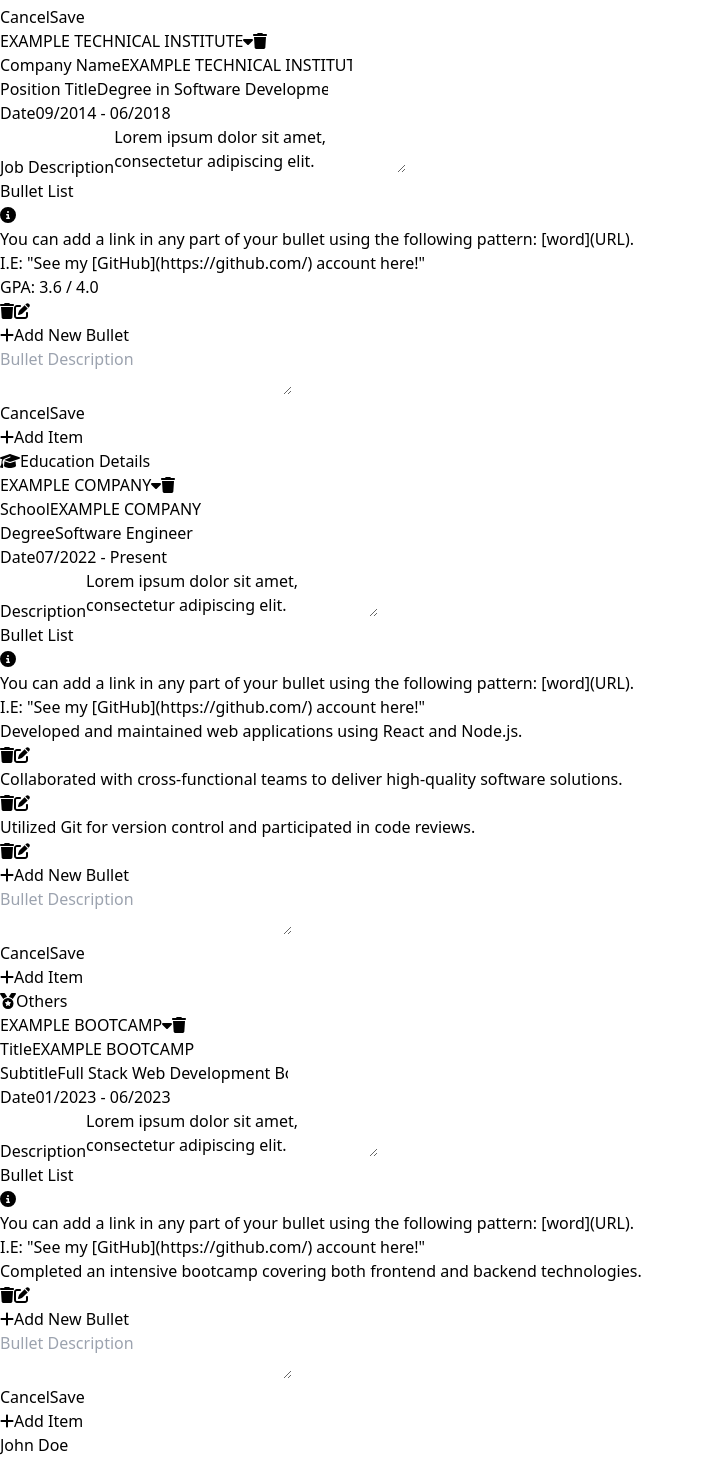
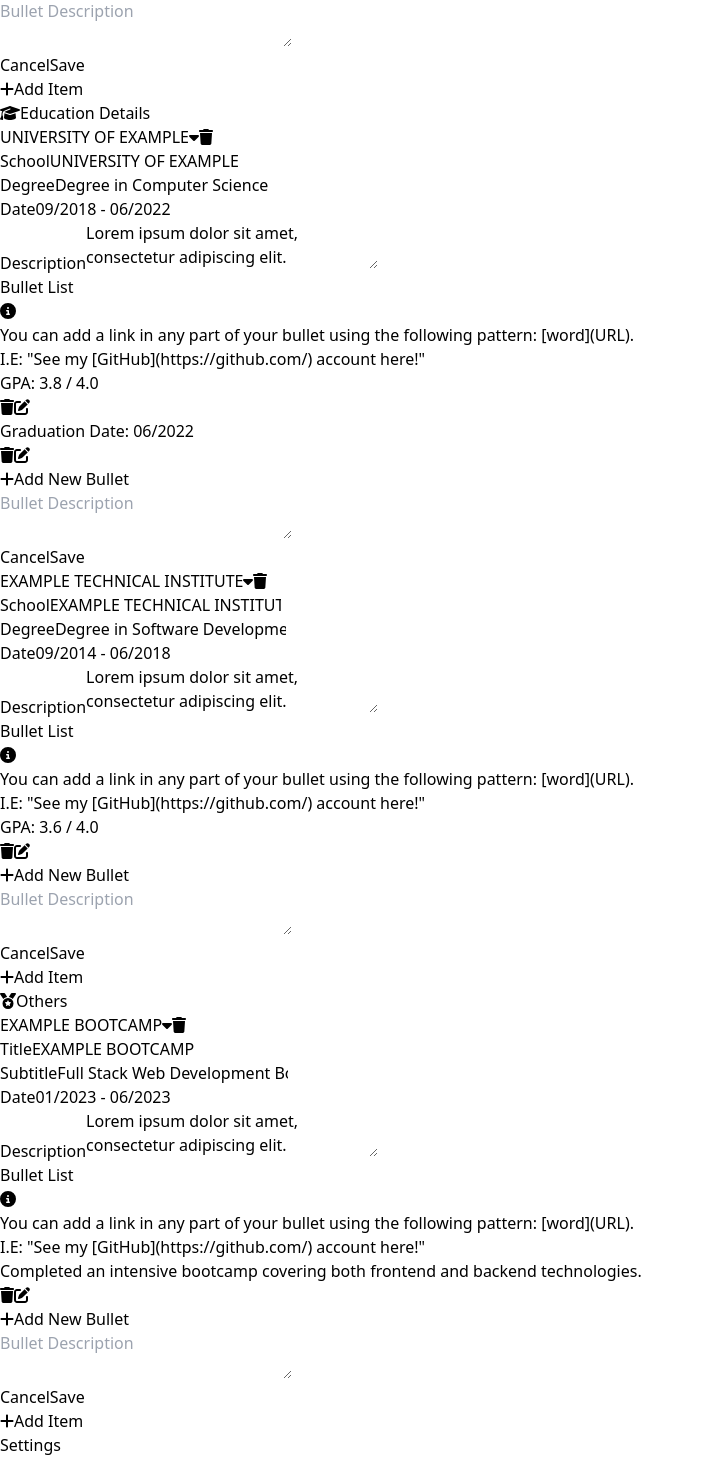
Before and after one commit to jonhatanh/cv-builder-application, a React (Vite) app: page / in a window 1280 px wide. Shown: the part 1021-2482 px from the top of the page, without its empty margins (0-704 px from the left). Built offline with nearby package versions, Linux system fonts and the light colour scheme.

Commit message:
Switch wrong contexts in App

```diff
--- a/src/App.jsx
+++ b/src/App.jsx
@@ -46,8 +46,8 @@
             detailsCollapseValue={FORMS_ID.professionalDetails}
             currentSection={currentSection}
             handleSectionChange={handleSectionChange}
-            context={EducationContext}
-            dispatcher={EducationDispatchContext}
+            context={ExperienceContext}
+            dispatcher={ExperienceDispatchContext}
             CustomForm={ExperienceForm}
           />
           <CustomDetails
@@ -56,8 +56,8 @@
             detailsCollapseValue={FORMS_ID.educationDetails}
             currentSection={currentSection}
             handleSectionChange={handleSectionChange}
-            context={ExperienceContext}
-            dispatcher={ExperienceDispatchContext}
+            context={EducationContext}
+            dispatcher={EducationDispatchContext}
             CustomForm={EducationForm}
           />
           <CustomDetails
@@ -70,6 +70,9 @@
             dispatcher={OthersDispatchContext}
             CustomForm={OthersForm}
           />
+          <div>
+            Settings
+          </div>
         </div>
         <CVPreview></CVPreview>
       </MainProvider>
```
